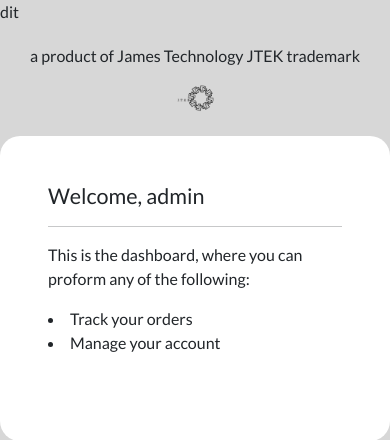
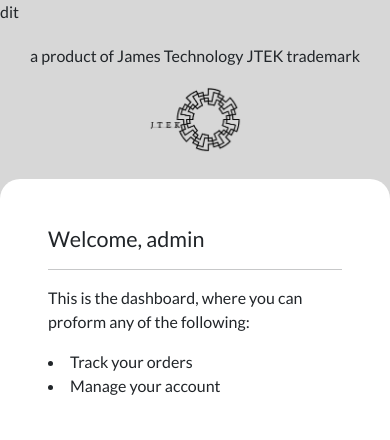
Before and after one commit to washedupjames/hair, a Django app: page /account/dashboard in a window 390 px wide. Shown: the part 130-570 px from the top of the page. Run offline with Django 5.2, Linux system fonts and the light colour scheme; a user stored in the database is signed in; some libraries are stand-ins or nearby versions.

Commit message:
Beta v3.1

```diff
--- a/account/templates/account/my-login.html
+++ b/account/templates/account/my-login.html
@@ -4,6 +4,8 @@
 {% load crispy_forms_tags %}
 
 {% block content %}
+
+
 
     <style>
         /* Your styles go here if needed */
--- a/store/templates/store/base.html
+++ b/store/templates/store/base.html
@@ -217,6 +217,15 @@
             margin-top: 20px;
         }
     </style>
+
+<style>
+    /* Mobile-specific styles for JTEK logo */
+    @media (max-width: 767px) {
+      .jtek {
+        width: 25%; /* Increase this percentage to make the logo larger */
+      }
+    }
+  </style>
 </head>
 
 
```
